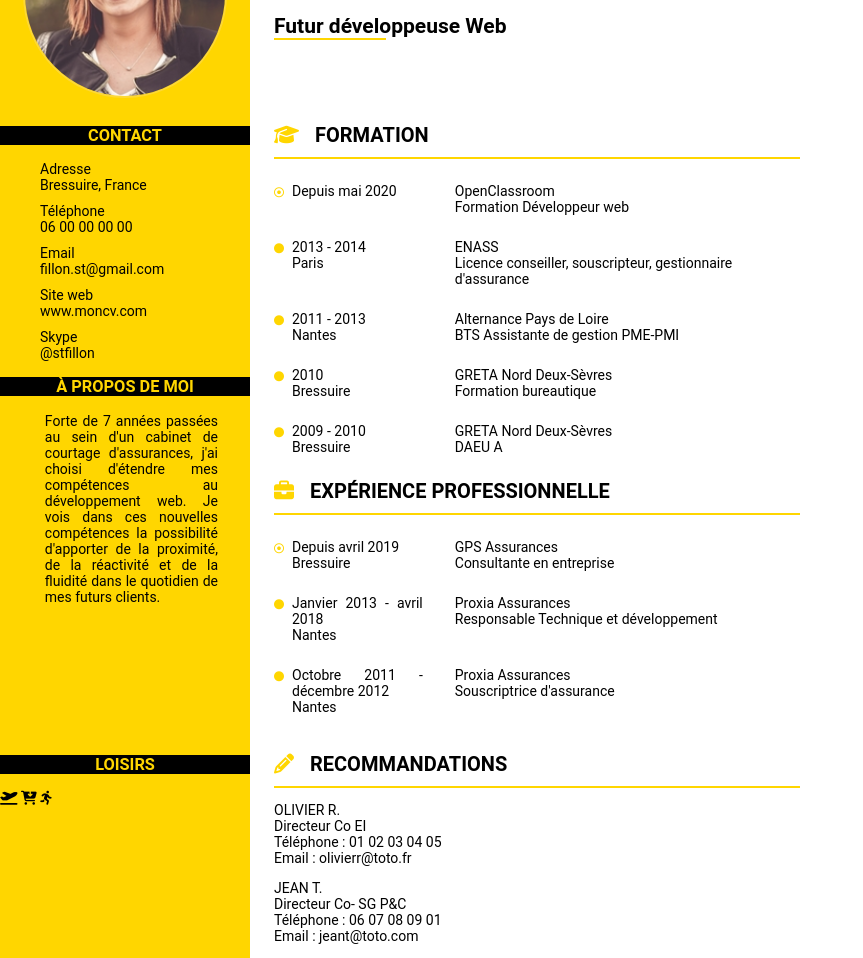
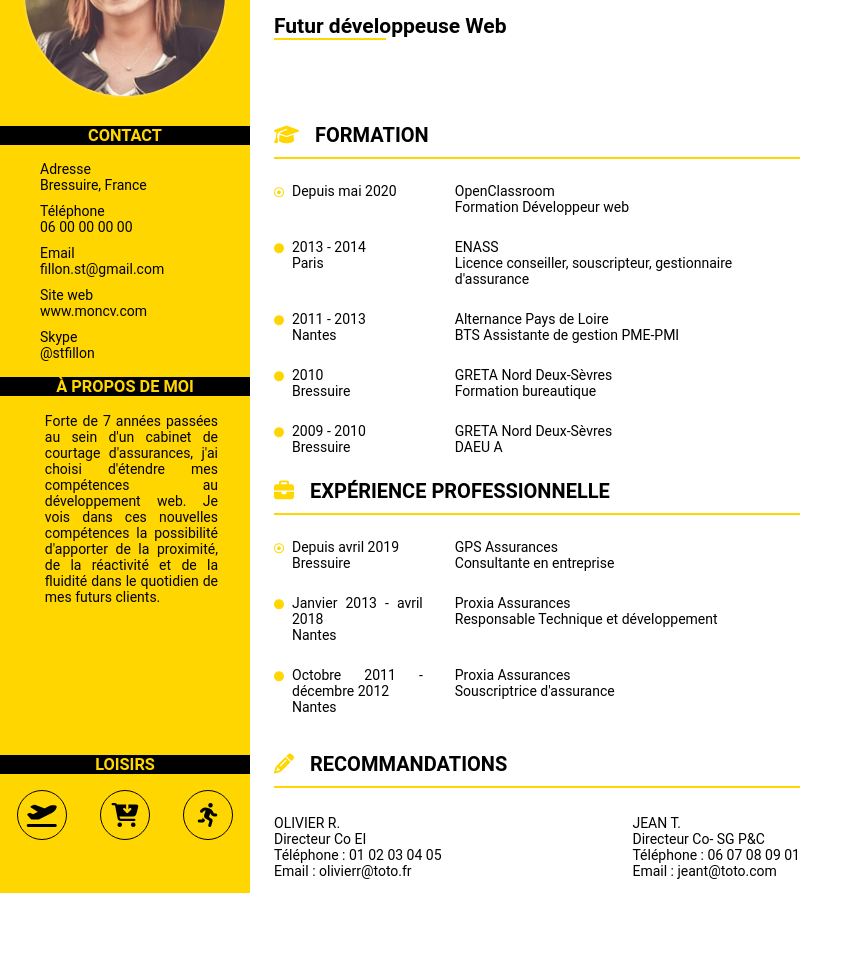
Before and after one commit to Steph2007/P2-OC, a plain HTML site: page index.html in a window 1280 px wide. Shown: the part 127-1085 px from the top of the page, without its empty margins (0-863 px from the left). After the commit the page ends 1020 px from the top, so only its background shows below. Drawn offline with Linux system fonts and the light colour scheme.

Commit message:
correctif 4

```diff
--- a/css/cv.css
+++ b/css/cv.css
@@ -98,12 +98,12 @@ aside p {
 
 
 
-icones {
+.icones {
     display: flex;
     justify-content: space-around;
 }
 
-icones i {
+aside i {
     border: 1px solid;
     font-size: 1.5rem;
     /* padding: .5rem; */
@@ -164,7 +164,7 @@ header h2:after {
   width: 528px;
 }
 
-reco {
+.reco {
     display: flex;
     justify-content: space-between;
 }
```
